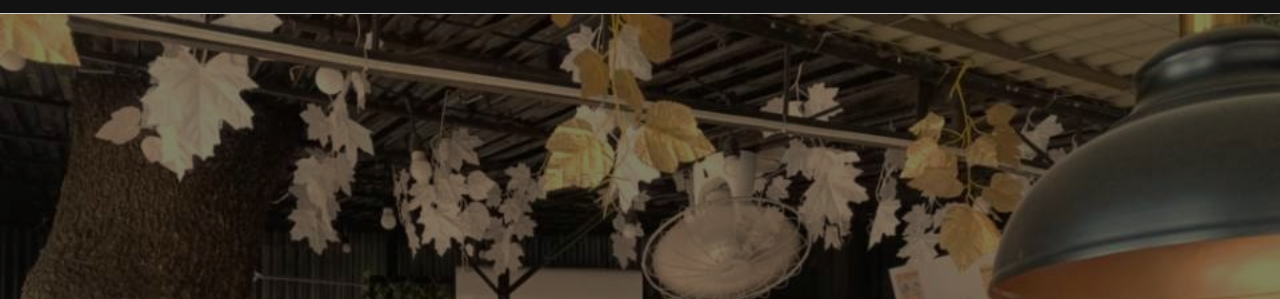
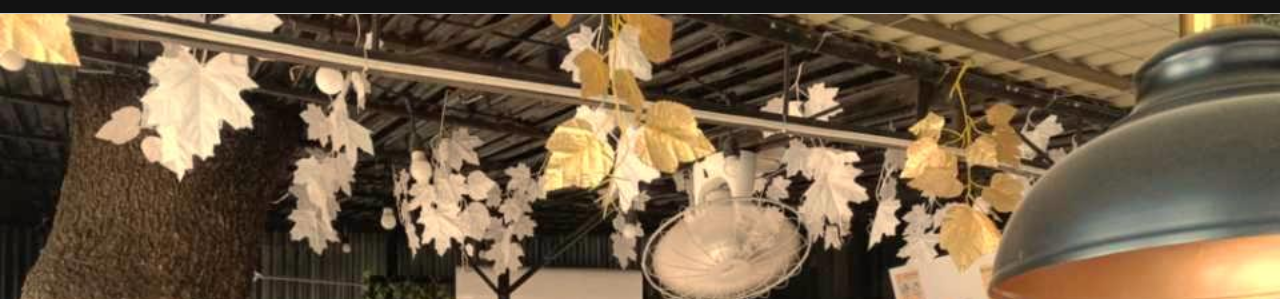
Before and after one commit to MBsFoodHub/Mbs-FoodHub, a plain HTML site: page index.html in a window 1280 px wide. Shown: the part 98-397 px from the top of the page. Drawn offline with Linux system fonts and the light colour scheme.

Commit message:
Add files via upload

```diff
--- a/style.css
+++ b/style.css
@@ -92,16 +92,7 @@ nav ul li a:hover::after {
   position: relative; /* Position relative for overlay */
 }
 
-.hero::before {
-  content: '';
-  position: absolute;
-  top: 0;
-  left: 0;
-  right: 0;
-  bottom: 0;
-  background: rgba(0, 0, 0, 0.5); /* Dark overlay for better text visibility */
-  z-index: 1; /* Ensure the overlay is below the text */
-}
+
 
 .hero-content {
   position: relative; /* Position relative to overlay */
```
